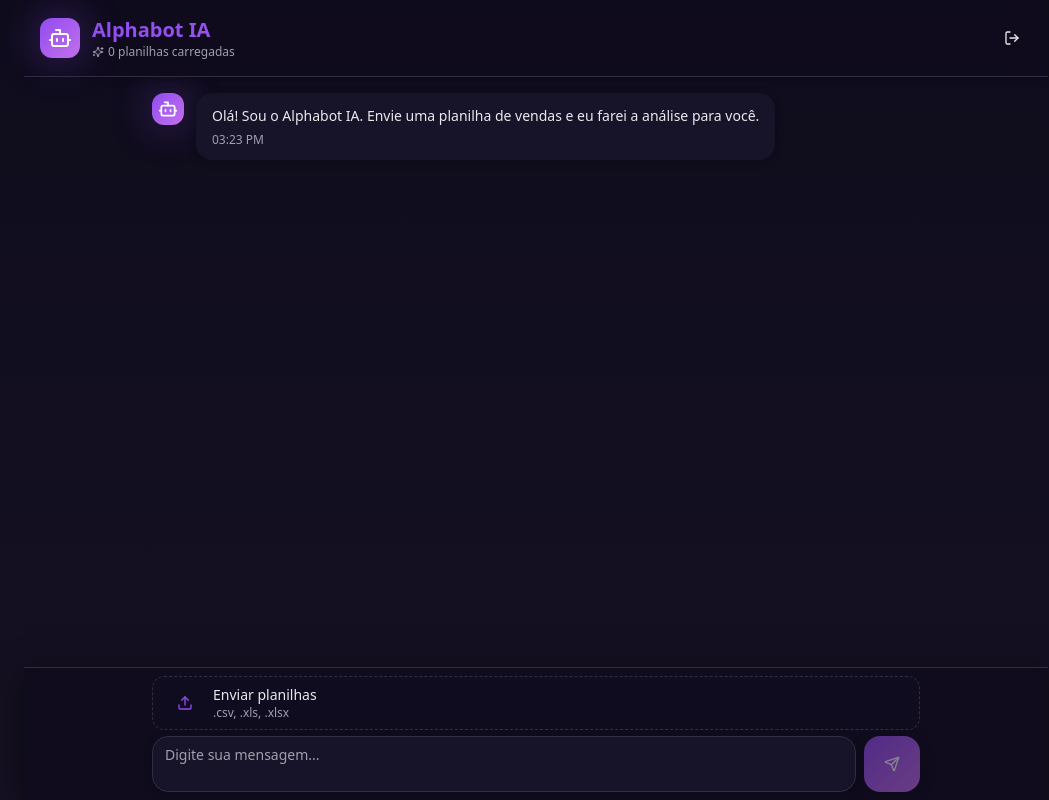
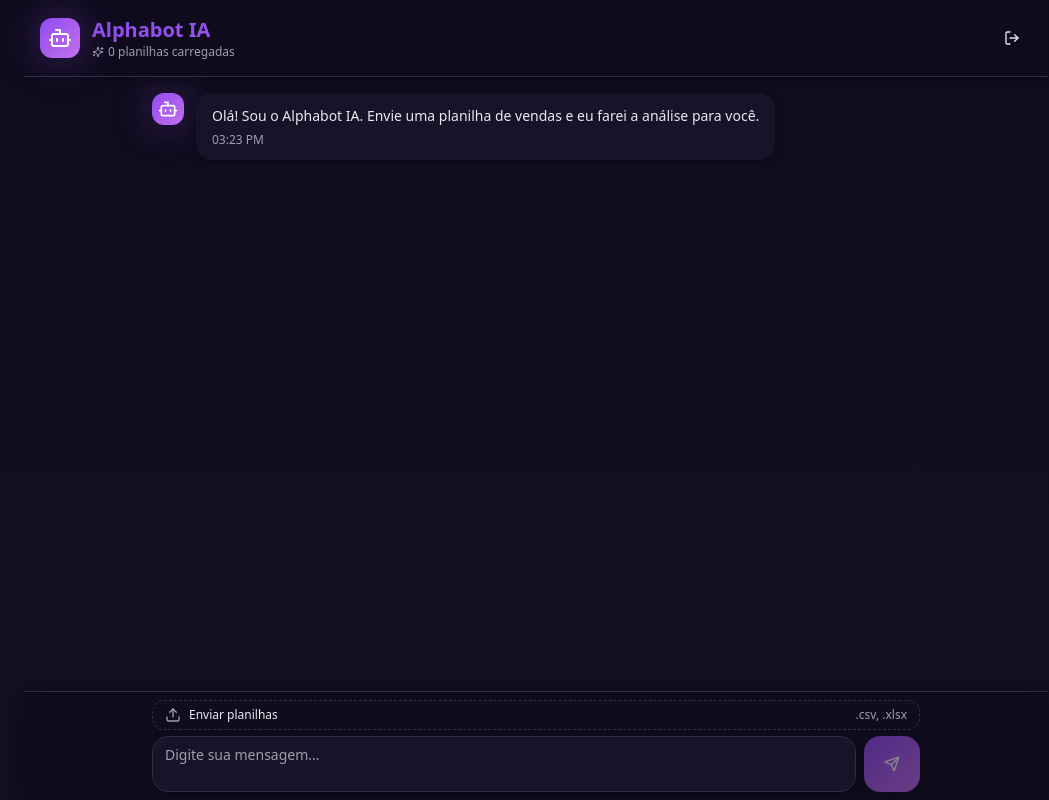
Before and after one commit to let11205/Alphabotia--V.Final, a React (Vite) app: page /chat in a window 1280 px wide. Shown: the whole page, without its empty margins (104-1153 px from the left). Built offline with nearby package versions, Linux system fonts and the light colour scheme; the HTML template or start-up script is replaced by a standard one.

Commit message:
Refactor file upload layout

```diff
--- a/src/components/FileUpload.tsx
+++ b/src/components/FileUpload.tsx
@@ -1,5 +1,5 @@
 import { useCallback } from "react";
-import { Upload, X } from "lucide-react";
+import { Upload, X, FileSpreadsheet } from "lucide-react";
 import { toast } from "sonner";
 import * as XLSX from "xlsx";
 import { Button } from "./ui/button";
@@ -95,61 +95,60 @@ export const FileUpload = ({ onFilesProcessed, spreadsheets, onRemove }: FileUpl
   );
 
   return (
-    <div className="w-full space-y-2">
+    <div className="w-full space-y-1.5">
+      {/* Upload Area - Compacto */}
       <div
         onDrop={handleDrop}
         onDragOver={(e) => e.preventDefault()}
-        className="border border-dashed border-border rounded-lg px-4 py-2 text-center hover:border-primary/50 transition-colors cursor-pointer bg-card/30 backdrop-blur-sm"
+        className="border border-dashed border-border rounded-lg px-3 py-1.5 hover:border-primary/50 transition-colors cursor-pointer bg-card/30 backdrop-blur-sm"
       >
         <input
           type="file"
-          id="file-upload"
+          id="spreadsheet-upload"
           className="hidden"
-          accept=".csv,.xlsx,.xls"
+          accept=".csv,.xls,.xlsx"
           multiple
           onChange={handleFileInput}
         />
-        <label htmlFor="file-upload" className="cursor-pointer">
-          <div className="flex items-center justify-center gap-3">
-            <div className="w-8 h-8 rounded-full bg-gradient-primary/10 flex items-center justify-center shrink-0">
-              <Upload className="h-4 w-4 text-primary" />
-            </div>
-            <div className="flex-1 text-left">
-              <p className="text-sm font-medium text-foreground">
-                Enviar planilhas
-              </p>
-              <p className="text-xs text-muted-foreground">
-                .csv, .xls, .xlsx
-              </p>
-            </div>
+        <label
+          htmlFor="spreadsheet-upload"
+          className="flex items-center gap-2 cursor-pointer"
+        >
+          <Upload className="h-4 w-4 text-muted-foreground shrink-0" />
+          <div className="flex-1 min-w-0">
+            <p className="text-xs font-medium text-foreground truncate">
+              Enviar planilhas
+            </p>
           </div>
+          <p className="text-xs text-muted-foreground shrink-0">
+            .csv, .xlsx
+          </p>
         </label>
       </div>
 
+      {/* Lista de planilhas - Compacta com scroll horizontal */}
       {spreadsheets.length > 0 && (
-        <div className="space-y-1.5">
+        <div className="flex gap-1.5 overflow-x-auto pb-1 scrollbar-thin">
           {spreadsheets.map((spreadsheet, index) => (
             <div
               key={index}
-              className="flex items-center gap-2 bg-card/50 rounded-lg px-3 py-2 border border-border/50"
+              className="flex items-center gap-1.5 bg-card/50 rounded-md px-2 py-1 border border-border/50 shrink-0 group hover:border-border transition-colors"
             >
-              <div className="flex-1 min-w-0">
-                <p className="text-sm font-medium text-foreground truncate">
-                  {spreadsheet.filename}
-                </p>
-                <p className="text-xs text-muted-foreground">
-                  {spreadsheet.rows.length} {spreadsheet.rows.length === 1 ? 'linha' : 'linhas'}
-                </p>
+              <div className="flex items-center gap-1.5 min-w-0">
+                <FileSpreadsheet className="h-3 w-3 text-muted-foreground shrink-0" />
+                <div className="min-w-0">
+                  <p className="text-xs font-medium text-foreground truncate max-w-[120px]" title={spreadsheet.filename}>
+                    {spreadsheet.filename}
+                  </p>
+                </div>
               </div>
-              <Button
-                variant="ghost"
-                size="icon"
+              <button
                 onClick={() => onRemove(index)}
-                className="h-8 w-8 shrink-0 hover:bg-destructive/10 hover:text-destructive"
+                className="h-4 w-4 shrink-0 rounded-sm hover:bg-destructive/10 flex items-center justify-center opacity-0 group-hover:opacity-100 transition-opacity"
                 title={`Remover ${spreadsheet.filename}`}
               >
-                <X className="h-4 w-4" />
-              </Button>
+                <X className="h-3 w-3 text-destructive" />
+              </button>
             </div>
           ))}
         </div>
```
